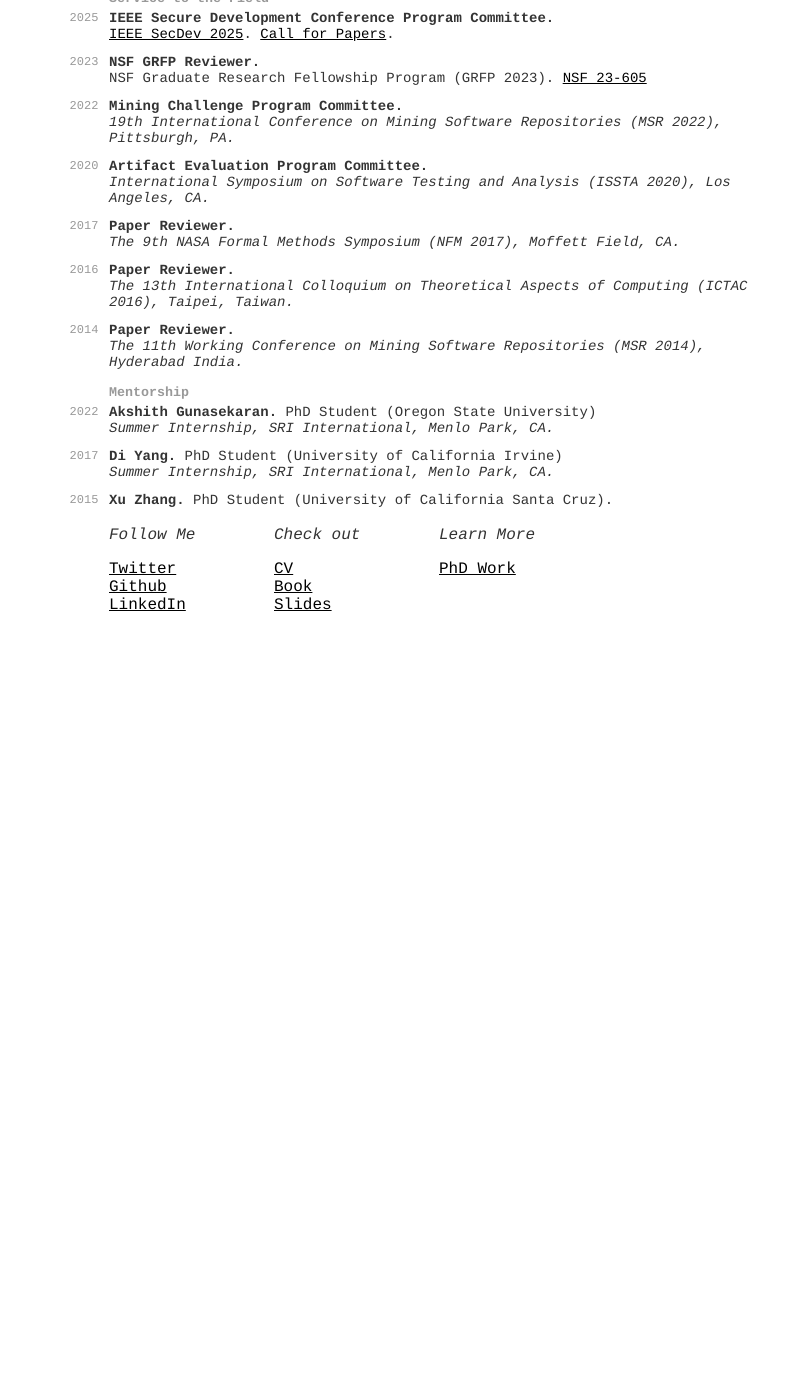
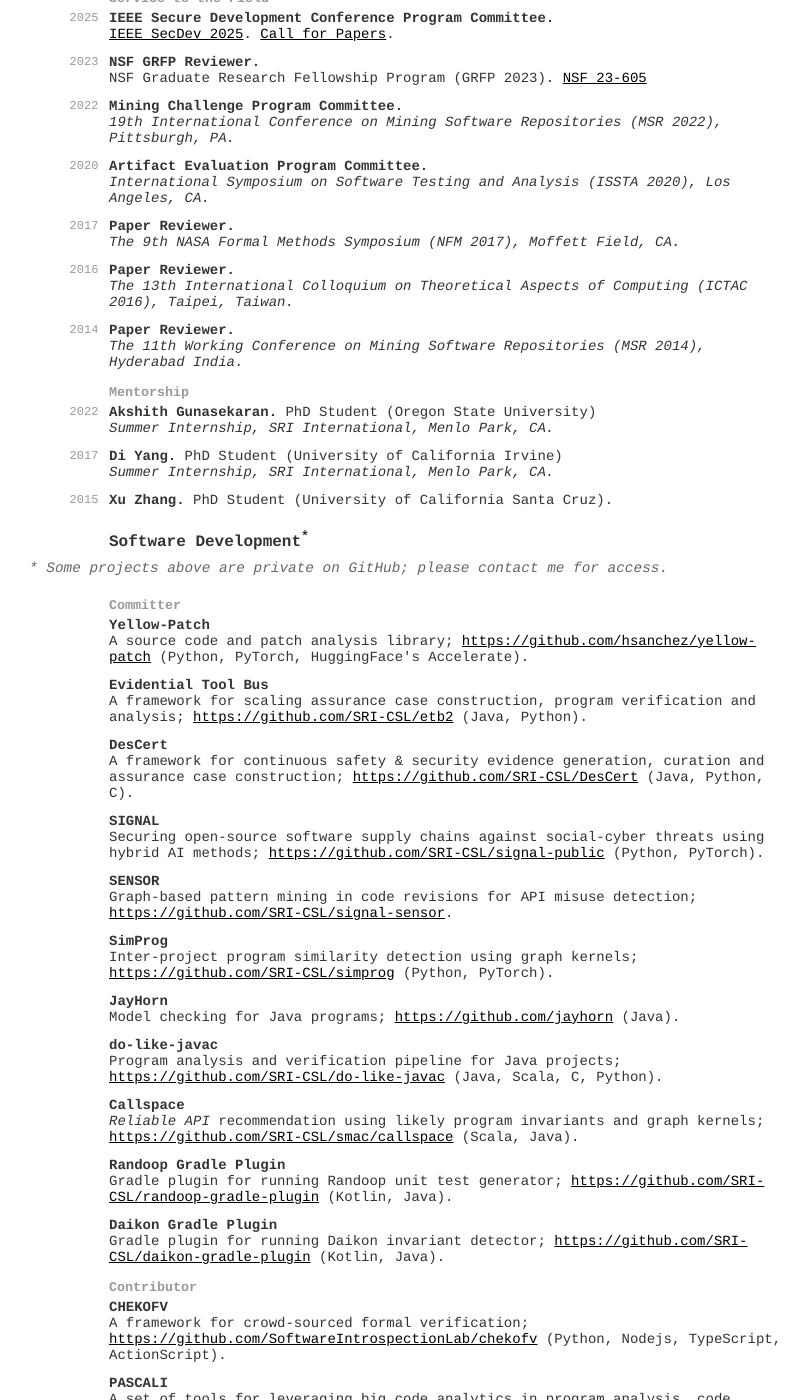
Before and after one commit to hsanchez/hsanchez.github.io, a Jekyll site: the page built from posts/notes/_posts/2017-02-01-cv.md, in a window 1280 px wide and 1400 px high, scrolled down 5088 px. Shown: the whole window, without its empty margins (201-1010 px from the left). Built offline with Jekyll 4.4.1, drawn with Linux system fonts in a browser that asks for light colours; before the commit the page ends 5718 px from its top, so only the background shows below that; some of the changed text lies outside the part shown.

Commit message:
Adds software section

```diff
--- a/posts/notes/_posts/2017-02-01-cv.md
+++ b/posts/notes/_posts/2017-02-01-cv.md
@@ -26,6 +26,13 @@
   white-space: nowrap;
   overflow: hidden;
   text-overflow: ellipsis; /* Optional: adds ... if text is too long */
+}
+.footnote {
+  font-size: 0.9em;
+  color: #666;
+  font-style: italic;
+  margin-top: 5px;
+  margin-bottom: 15px;
 }
 </style>
 
@@ -610,5 +617,89 @@
     </div>
   </div>
 </div>
+<div class="section">
+  <div class="heading">Software Development<sup>*</sup></div>
+  <div class="footnote">* Some projects above are private on GitHub; please contact me for access.</div>
+  <div class="subheading">Committer</div>
+  <div class="entry">
+    <div class="item">
+      <span class="bold">Yellow-Patch</span><br />
+      <span class="deemph">A source code and patch analysis library; <a href="https://github.com/hsanchez/yellow-patch/">https://github.com/hsanchez/yellow-patch</a> (Python, PyTorch, HuggingFace's Accelerate).</span>
+    </div>
+  </div>
+  <div class="entry">
+    <div class="item">
+      <span class="bold">Evidential Tool Bus</span><br />
+      <span class="deemph">A framework for scaling assurance case construction, program verification and analysis; <a href="https://github.com/SRI-CSL/etb2/">https://github.com/SRI-CSL/etb2</a> (Java, Python).</span>
+    </div>
+  </div>
+  <div class="entry">
+    <div class="item">
+      <span class="bold">DesCert</span><br />
+      <span class="deemph">A framework for continuous safety & security evidence generation, curation and assurance case construction; <a href="https://github.com/SRI-CSL/DesCert">https://github.com/SRI-CSL/DesCert</a> (Java, Python, C).</span>
+    </div>
+  </div>
+  <div class="entry">
+    <div class="item">
+      <span class="bold">SIGNAL</span><br />
+      <span class="deemph">Securing open-source software supply chains against social-cyber threats using hybrid AI methods; <a href="https://github.com/SRI-CSL/signal-public/">https://github.com/SRI-CSL/signal-public</a> (Python, PyTorch).</span>
+    </div>
+  </div>
+  <div class="entry">
+    <div class="item">
+      <span class="bold">SENSOR</span><br />
+      <span class="deemph">Graph-based pattern mining in code revisions for API misuse detection; <a href="https://github.com/SRI-CSL/signal-sensor/">https://github.com/SRI-CSL/signal-sensor</a>.</span>
+    </div>
+  </div>
+  <div class="entry">
+    <div class="item">
+      <span class="bold">SimProg</span><br />
+      <span class="deemph">Inter-project program similarity detection using graph kernels; <a href="https://github.com/SRI-CSL/simprog/">https://github.com/SRI-CSL/simprog</a> (Python, PyTorch).</span>
+    </div>
+  </div>
+  <div class="entry">
+    <div class="item">
+      <span class="bold">JayHorn</span><br />
+      <span class="deemph">Model checking for Java programs; <a href="https://github.com/jayhorn">https://github.com/jayhorn</a> (Java).</span>
+    </div>
+  </div>
+  <div class="entry">
+    <div class="item">
+      <span class="bold">do-like-javac</span><br />
+      <span class="deemph">Program analysis and verification pipeline for Java projects; <a href="https://github.com/SRI-CSL/do-like-javac">https://github.com/SRI-CSL/do-like-javac</a> (Java, Scala, C, Python).</span>
+    </div>
+  </div>
+  <div class="entry">
+    <div class="item">
+      <span class="bold">Callspace</span><br />
+      <span class="deemph"><em>Reliable API</em> recommendation using likely program invariants and graph kernels; <a href="https://github.com/SRI-CSL/smac/callspace">https://github.com/SRI-CSL/smac/callspace</a> (Scala, Java).</span>
+    </div>
+  </div>
+  <div class="entry">
+    <div class="item">
+      <span class="bold">Randoop Gradle Plugin</span><br />
+      <span class="deemph">Gradle plugin for running Randoop unit test generator; <a href="https://github.com/SRI-CSL/randoop-gradle-plugin">https://github.com/SRI-CSL/randoop-gradle-plugin</a> (Kotlin, Java).</span>
+    </div>
+  </div>
+  <div class="entry">
+    <div class="item">
+      <span class="bold">Daikon Gradle Plugin</span><br />
+      <span class="deemph">Gradle plugin for running Daikon invariant detector; <a href="https://github.com/SRI-CSL/daikon-gradle-plugin">https://github.com/SRI-CSL/daikon-gradle-plugin</a> (Kotlin, Java).</span>
+    </div>
+  </div>
+  <div class="subheading">Contributor</div>
+  <div class="entry">
+    <div class="item">
+      <span class="bold">CHEKOFV</span><br />
+      <span class="deemph">A framework for crowd-sourced formal verification; <a href="https://github.com/SoftwareIntrospectionLab/chekofv">https://github.com/SoftwareIntrospectionLab/chekofv</a> (Python, Nodejs, TypeScript, ActionScript).</span>
+    </div>
+  </div>
+  <div class="entry">
+    <div class="item">
+      <span class="bold">PASCALI</span><br />
+      <span class="deemph">A set of tools for leveraging big code analytics in program analysis, code search, and program synthesis; <a href="https://github.com/SRI-CSL/pascali">https://github.com/SRI-CSL/pascali</a> (Python, Scala, Java).</span>
+    </div>
+  </div>
+</div>
 <!-- more -->
 </div>
```
